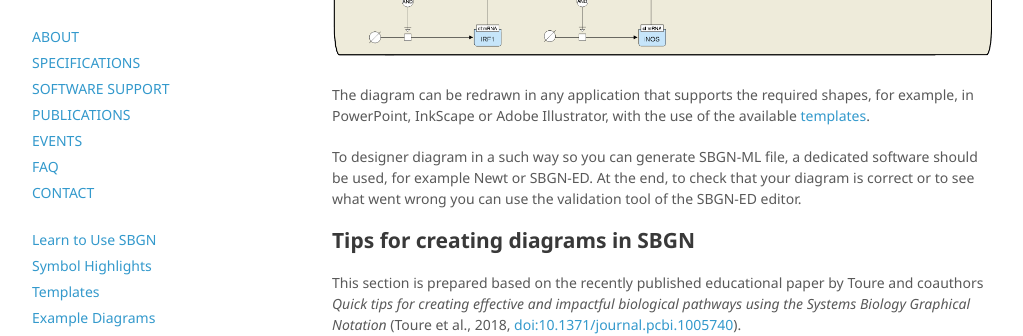
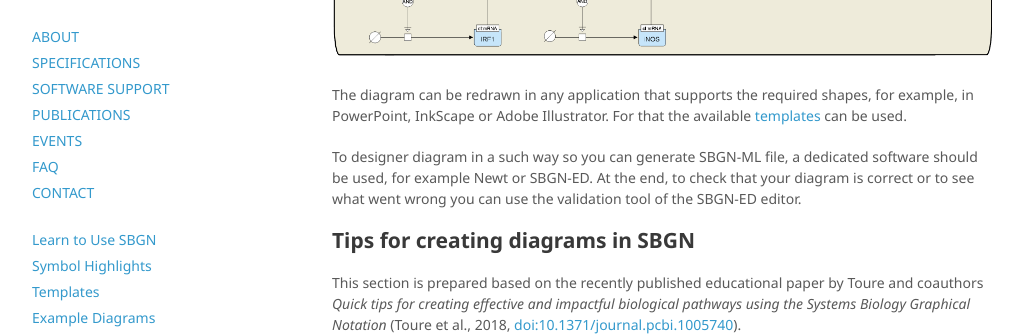
Before and after one commit to sbgn/sbgn, a Jekyll site: the page built from docs/learning_sbgn.md, in a window 1280 px wide and 900 px high, scrolled down 1849 px. Shown: the part 175-511 px from the top of the window, without its empty margins (128-1151 px from the left). Built offline with Jekyll 4.4.1, drawn with Linux system fonts in a browser that asks for light colours; nearby versions of some CDN libraries.

Commit message:
Update learning_sbgn.md

```diff
--- a/docs/learning_sbgn.md
+++ b/docs/learning_sbgn.md
@@ -52,7 +52,7 @@ Launch Newt button
 
 ![iNOS](/sbgn/images/learning/inos.png)
 
-<p>The diagram can be redrawn in any application that supports the required shapes, for example, in PowerPoint, InkScape or Adobe Illustrator, with the use of the available <a href="/sbgn/templates">templates</a>.</p>
+<p>The diagram can be redrawn in any application that supports the required shapes, for example, in PowerPoint, InkScape or Adobe Illustrator. For that the available <a href="/sbgn/templates">templates</a> can be used.</p>
 
 <p>To designer diagram in a such way so you can generate SBGN-ML file, a dedicated software should be used, for example Newt or SBGN-ED. At the end, to check that your diagram is correct or to see what went wrong you can use the validation tool of the SBGN-ED editor.</p>
 
```
